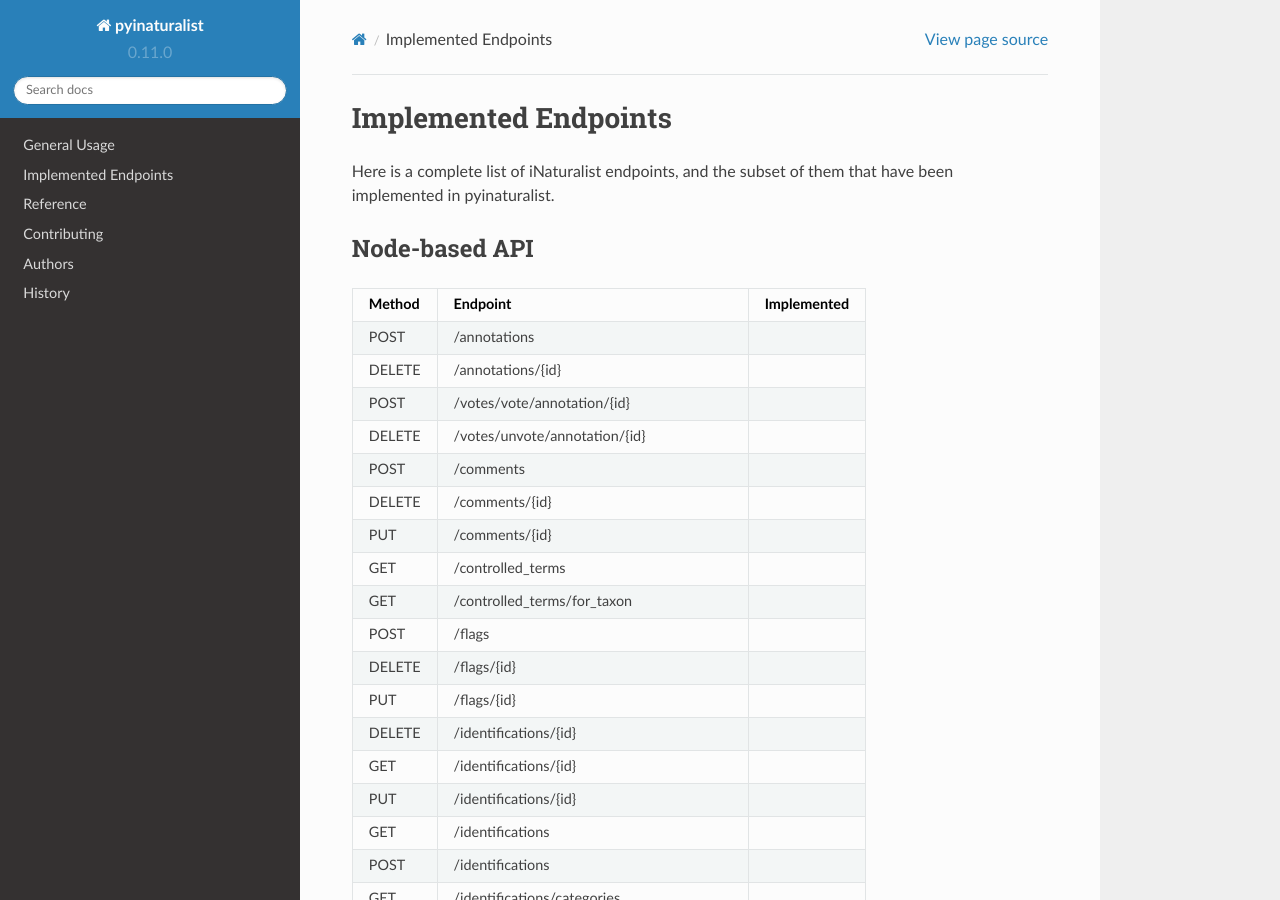
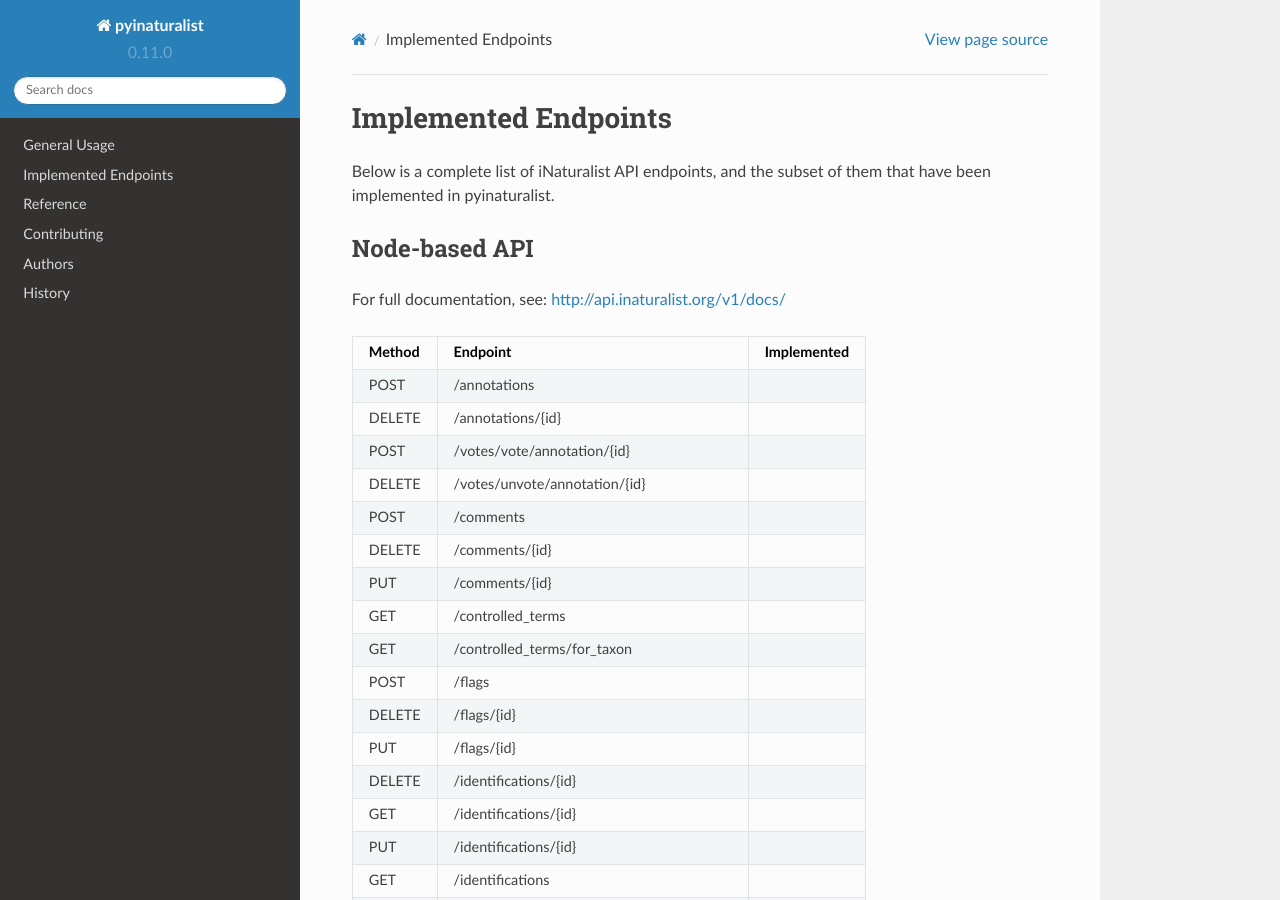
Before and after one commit to pyinat/pyinaturalist, a Sphinx documentation site: the page built from docs/endpoints_table.md, in a window 1280 px wide and 900 px high. Built offline with Sphinx 7.4.7 and the Read the Docs theme 2.0.0, drawn with Linux system fonts in a browser that asks for light colours; some of the changed text lies outside the part shown.

Commit message:
Move autosummary sections into both node_api and rest_api module docs, as well as the new 'Implemented Endpoints' page

```diff
--- a/docs/conf.py
+++ b/docs/conf.py
@@ -126,4 +126,5 @@
     """
     from sphinx_automodapi import automodsumm
     from sphinx_automodapi.utils import find_mod_objs
+
     automodsumm.find_mod_objs = lambda *args: find_mod_objs(args[0], onlylocals=True)
--- a/docs/implemented_endpoints.md
+++ b/docs/endpoints_table.md
@@ -1,8 +1,9 @@
-# Implemented Endpoints
-Here is a complete list of iNaturalist endpoints, and the subset of them that have been implemented
-in pyinaturalist.
+## Implemented Endpoints
+Below is a complete list of iNaturalist API endpoints, and the subset of them that have been
+implemented in pyinaturalist.
 
-## Node-based API
+### Node-based API
+For full documentation, see: http://api.inaturalist.org/v1/docs/
 
 Method            | Endpoint                                    | Implemented
 ------            | ------                                      | ------
@@ -111,7 +112,8 @@
 POST              | /photos                                     |
 
 
-## Rails-Based API
+### Rails-Based API
+For full documentation, see: https://www.inaturalist.org/pages/api+reference
 
 Method            | Endpoint                                    | Implemented
 ------            | ------                                      | ------
```
Also changed, not shown: docs/endpoints.rst (+28 -1 lines), docs/reference.rst (+0 -13 lines), 2 other files.
